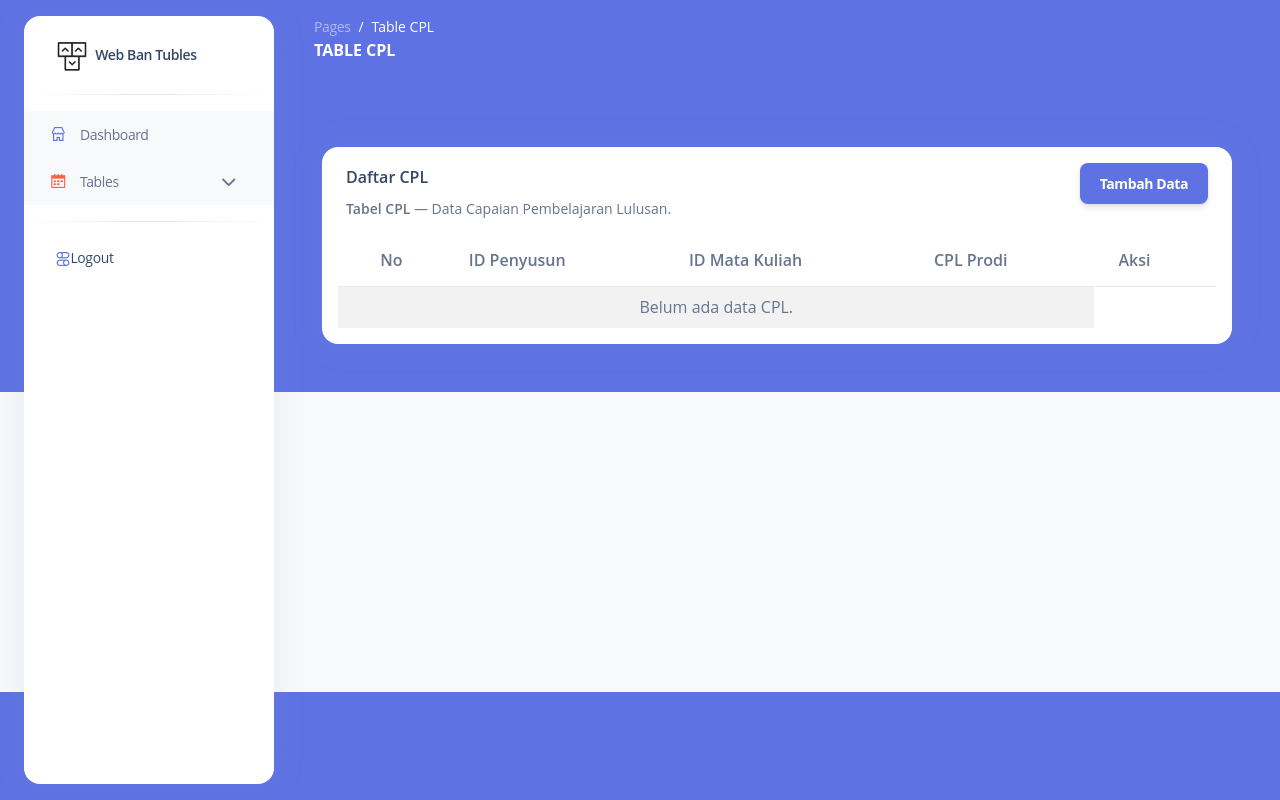
After one commit to ggriswanto02/tubles_web, a CodeIgniter 4 app: template app/Views/cpl/index.php in a window 1280 px wide. The commit adds this page. Run offline with PHP 8.4 and a stand-in for CodeIgniter, Linux system fonts and the light colour scheme; the template is opened without the code that fills it, so the values that code supplies are empty; some libraries are stand-ins or nearby versions.

Commit message:
branch 4 table cpl done

```diff
--- /dev/null
+++ b/app/Views/cpl/index.php
@@ -0,0 +1,273 @@
+<?= $this->extend('layout/admin/layout') ?>
+
+<?= $this->section('content') ?>
+
+<main class="main-content position-relative border-radius-lg ">
+    <!-- Navbar -->
+    <nav class="navbar navbar-main navbar-expand-lg px-0 mx-4 shadow-none border-radius-xl " id="navbarBlur" data-scroll="false">
+      <div class="container-fluid py-1 px-3">
+        <nav aria-label="breadcrumb">
+          <ol class="breadcrumb bg-transparent mb-0 pb-0 pt-1 px-0 me-sm-6 me-5">
+            <li class="breadcrumb-item text-sm"><a class="opacity-5 text-white" href="javascript:;">Pages</a></li>
+            <li class="breadcrumb-item text-sm text-white active" aria-current="page">Table CPL</li>
+          </ol>
+          <h6 class="font-weight-bolder text-white mb-0">TABLE CPL</h6>
+
+        </nav>
+        <div class="collapse navbar-collapse mt-sm-0 mt-2 me-md-0 me-sm-4" id="navbar">
+          <div class="ms-md-auto pe-md-3 d-flex align-items-center">
+          </div>
+
+        </div>
+      </div>
+    </nav>
+    <!-- End Navbar -->
+    <div class="container-fluid py-4">
+      <div class="row">
+        <div class="col-xl-3 col-sm-6 mb-xl-0 mb-4">
+          </div>
+        <div class="col-xl-3 col-sm-6 mb-xl-0 mb-4">
+
+        </div>
+        <div class="col-xl-3 col-sm-6 mb-xl-0 mb-4">
+          <div class="card">
+
+          </div>
+        </div>
+        <div class="col-xl-3 col-sm-6">
+          <div class="card">
+
+          </div>
+        </div>
+      </div>
+      <div class="container-fluid py-4">
+    <div class="row mt-4">
+      <!-- Left column: card that previously had diagram -->
+      <div class="col-12">
+        <div class="card z-index-2 h-100">
+          <div class="card-header pb-0 pt-3 bg-transparent d-flex justify-content-between align-items-center">
+            <div>
+               <h6 class="text-capitalize">Daftar CPL</h6>
+                 <p class="text-sm mb-0">
+                   <span class="font-weight-bold">Tabel CPL</span> — Data Capaian Pembelajaran Lulusan.
+                </p>
+            </div>
+              <button class="btn btn-primary" data-bs-toggle="modal" data-bs-target="#modalAddCPL">Tambah Data</button>
+            </div>
+          <div class="card-body p-3">
+            <div class="table-responsive">
+              <table class="table table-striped align-items-center mb-0">
+                <thead>
+                  <tr>
+                    <th class="text-center">No</th>
+                    <th>ID Penyusun</th>
+                    <th>ID Mata Kuliah</th>
+                    <th>CPL Prodi</th>
+                    <th text-align="center">Aksi</th>
+                  </tr>
+                </thead>
+                <tbody>
+                  <?php if (!empty($cpl) && is_array($cpl)): ?>
+                    <?php $no = 1; foreach ($cpl as $row): ?>
+                      <tr>
+                        <td class="text-center"><?= $no++; ?></td>
+                        <td><?= esc($row['id_penyusun']); ?></td>
+                        <td><?= esc($row['id_matakuliah']); ?></td>
+                        <td><?= esc($row['cpl_prodi']); ?></td>
+                        <td><button
+                                class="btn btn-warning btn-sm"
+                                data-bs-toggle="modal"
+                                data-bs-target="#modalEditCPL"
+                                data-id="<?= $row['id']; ?>"
+                                data-penyusun="<?= $row['id_penyusun']; ?>"
+                                data-mk="<?= $row['id_matakuliah']; ?>"
+                                data-cpl="<?= $row['cpl_prodi']; ?>"
+                            >Edit</button>
+                            <button
+                                class="btn btn-danger btn-sm"
+                                data-bs-toggle="modal"
+                                data-bs-target="#modalDeleteCPL"
+                                data-href="<?= base_url('table/cpl/delete/' . $row['id']) ?>"
+                            >Hapus</button>
+                        </td>
+
+                      </tr>
+                    <?php endforeach; ?>
+                  <?php else: ?>
+                    <tr>
+                      <td colspan="4" class="text-center text-muted">Belum ada data CPL.</td>
+                    </tr>
+                  <?php endif; ?>
+                </tbody>
+              </table>
+            </div> <!-- .table-responsive -->
+          </div> <!-- .card-body -->
+        </div> <!-- .card -->
+      </div> <!-- .col-lg-7 -->
+
+
+    </div>
+  </main>
+
+
+  <body class="g-sidenav-show bg-primary">
+  <div class="min-height-300 bg-gray-100 position-absolute w-100"></div>
+
+  <!-- Github buttons -->
+  <script async defer src="https://buttons.github.io/buttons.js"></script>
+  <!-- Control Center for Soft Dashboard: parallax effects, scripts for the example pages etc -->
+  <script src="../assets/js/argon-dashboard.min.js?v=2.0.4"></script>
+</body>
+
+<!-- Modal Edit CPL -->
+<div class="modal fade" id="modalEditCPL" tabindex="-1" aria-labelledby="modalEditCPLLabel" aria-hidden="true">
+  <div class="modal-dialog modal-dialog-centered">
+    <div class="modal-content">
+
+      <div class="modal-header">
+        <h5 class="modal-title" id="modalEditCPLLabel">Edit Data CPL</h5>
+        <button type="button" class="btn-close" data-bs-dismiss="modal" aria-label="Close"></button>
+      </div>
+
+      <form action="<?= base_url('table/cpl/update') ?>" method="post">
+        <div class="modal-body">
+
+          <input type="hidden" name="id" id="edit-id">
+
+          <div class="mb-3">
+            <label class="form-label">ID Penyusun</label>
+            <input type="number" class="form-control" name="id_penyusun" id="edit-penyusun" required>
+          </div>
+
+          <div class="mb-3">
+            <label class="form-label">ID Mata Kuliah</label>
+            <input type="number" class="form-control" name="id_matakuliah" id="edit-mk" required>
+          </div>
+
+          <div class="mb-3">
+            <label class="form-label">CPL Prodi</label>
+            <textarea class="form-control" name="cpl_prodi" id="edit-cpl" required></textarea>
+          </div>
+
+        </div>
+
+        <div class="modal-footer">
+          <button type="button" class="btn btn-secondary" data-bs-dismiss="modal">Batal</button>
+          <button type="submit" class="btn btn-success">Update</button>
+        </div>
+      </form>
+
+    </div>
+  </div>
+</div>
+
+<!-- Modal Delete Danger Mode -->
+<div class="modal fade" id="modalDeleteCPL" tabindex="-1" aria-labelledby="modalDeleteCPLLabel" aria-hidden="true">
+  <div class="modal-dialog modal-dialog-centered">
+    <div class="modal-content">
+
+      <!-- RED DANGER HEADER -->
+      <div class="modal-header bg-danger text-white">
+        <h5 class="modal-title d-flex align-items-center" id="modalDeleteCPLLabel">
+          <i class="fas fa-exclamation-triangle me-2"></i> Konfirmasi Hapus
+        </h5>
+        <button type="button" class="btn-close btn-close-white" data-bs-dismiss="modal" aria-label="Close"></button>
+      </div>
+
+      <!-- BODY -->
+      <div class="modal-body text-center">
+        <h4 class="text-danger">
+          <i class="fas fa-exclamation-circle fa-3x mb-3"></i>
+        </h4>
+        <p class="fs-5">Apakah kamu yakin ingin menghapus data ini?</p>
+        <p class="text-muted">Tindakan ini <strong>tidak bisa dipulihkan!</strong></p>
+      </div>
+
+      <!-- FOOTER -->
+      <div class="modal-footer justify-content-between">
+        <button type="button" class="btn btn-secondary px-4" data-bs-dismiss="modal">Batal</button>
+
+        <!-- Tombol yang akan menjalankan delete -->
+        <a id="btn-delete-confirm" href="#" class="btn btn-danger px-4">
+          <i class="fas fa-trash-alt me-1"></i> Hapus
+        </a>
+      </div>
+
+    </div>
+  </div>
+</div>
+
+
+<!-- Modal Tambah CPL -->
+<div class="modal fade" id="modalAddCPL" tabindex="-1" aria-labelledby="modalAddCPLLabel" aria-hidden="true">
+  <div class="modal-dialog modal-dialog-centered">
+    <div class="modal-content">
+
+      <div class="modal-header">
+        <h5 class="modal-title" id="modalAddCPLLabel">Tambah Data CPL</h5>
+        <button type="button" class="btn-close" data-bs-dismiss="modal" aria-label="Close"></button>
+      </div>
+
+      <form action="<?= base_url('table/cpl/store') ?>" method="post">
+        <div class="modal-body">
+
+          <div class="mb-3">
+            <label class="form-label">ID Penyusun</label>
+            <input type="number" class="form-control" name="id_penyusun" required>
+          </div>
+
+          <div class="mb-3">
+            <label class="form-label">ID Mata Kuliah</label>
+            <input type="number" class="form-control" name="id_matakuliah" required>
+          </div>
+
+          <div class="mb-3">
+            <label class="form-label">CPL Prodi</label>
+            <textarea class="form-control" name="cpl_prodi" required></textarea>
+          </div>
+
+        </div>
+
+        <div class="modal-footer">
+          <button type="button" class="btn btn-secondary" data-bs-dismiss="modal">Batal</button>
+          <button type="submit" class="btn btn-success">Simpan</button>
+        </div>
+      </form>
+
+    </div>
+  </div>
+</div>
+
+<script>
+    const editModal = document.getElementById('modalEditCPL');
+
+    editModal.addEventListener('show.bs.modal', function (event) {
+        let button = event.relatedTarget;
+
+        let id = button.getAttribute('data-id');
+        let penyusun = button.getAttribute('data-penyusun');
+        let mk = button.getAttribute('data-mk');
+        let cpl = button.getAttribute('data-cpl');
+
+        document.getElementById('edit-id').value = id;
+        document.getElementById('edit-penyusun').value = penyusun;
+        document.getElementById('edit-mk').value = mk;
+        document.getElementById('edit-cpl').value = cpl;
+    });
+</script>
+
+<script>
+    // Delete Modal Logic
+    const deleteModal = document.getElementById('modalDeleteCPL');
+
+    deleteModal.addEventListener('show.bs.modal', function (event) {
+        let button = event.relatedTarget;
+        let href = button.getAttribute('data-href');
+
+        // Set href di tombol delete
+        document.getElementById('btn-delete-confirm').setAttribute('href', href);
+    });
+</script>
+
+
+<?= $this->endSection() ?>
--- a/app/Views/layout/admin/navbar.php
+++ b/app/Views/layout/admin/navbar.php
@@ -32,6 +32,7 @@
           <li><a class="dropdown-item" href="<?= base_url('rpl') ?>">Rencana Pembelajaran</a></li>
           <li><a class="dropdown-item" href="<?= base_url('table/nilai-mhs-pertemuan') ?>">Nilai Pertemuan</a></li>
           <li><a class="dropdown-item" href="<?= base_url('korelasi-cpl-cpmk') ?>">Korelasi CPL–CPMK</a></li>
+          <li><a class="dropdown-item" href="<?= base_url('table/cpl') ?>">Table CPL</a></li>
         </ul>
       </li>
     </ul>
```
Also changed, not shown: app/Config/Routes.php (+13 -2 lines), app/Controllers/CPL.php (added, +58 -0 lines), app/Models/CPLmodel.php (added, +11 -0 lines).
